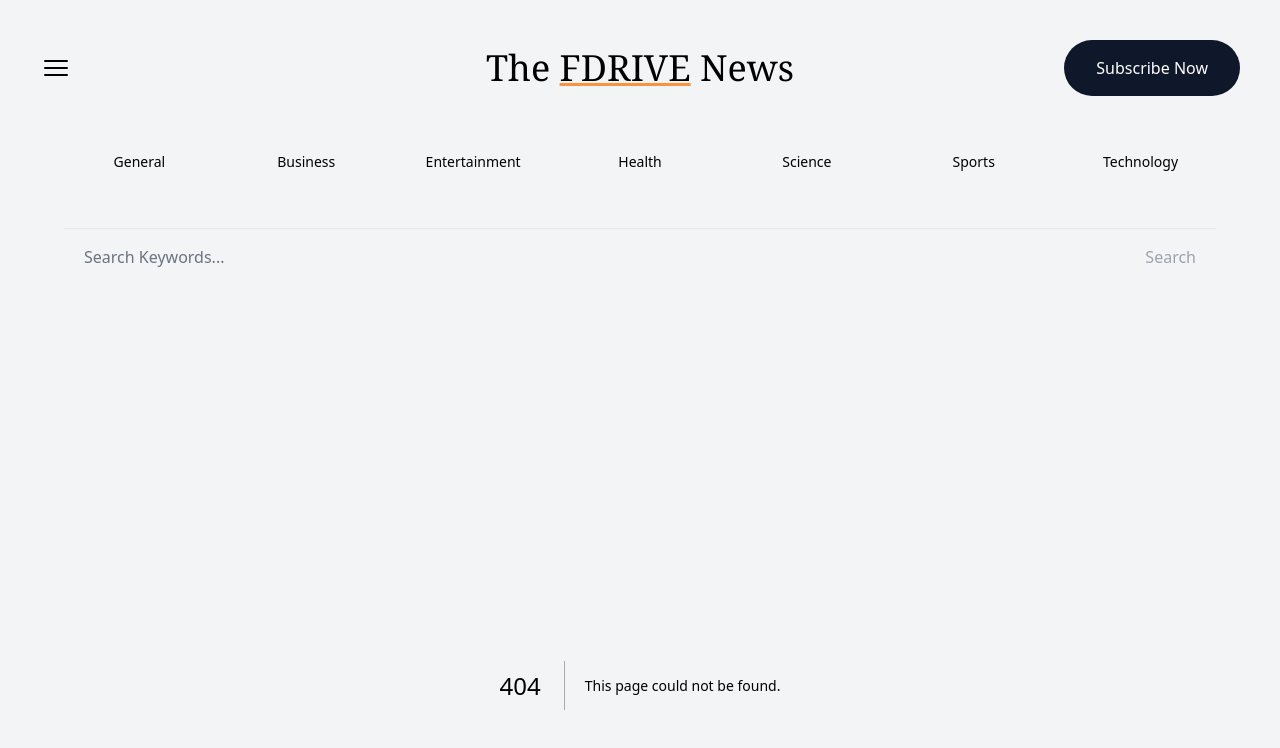
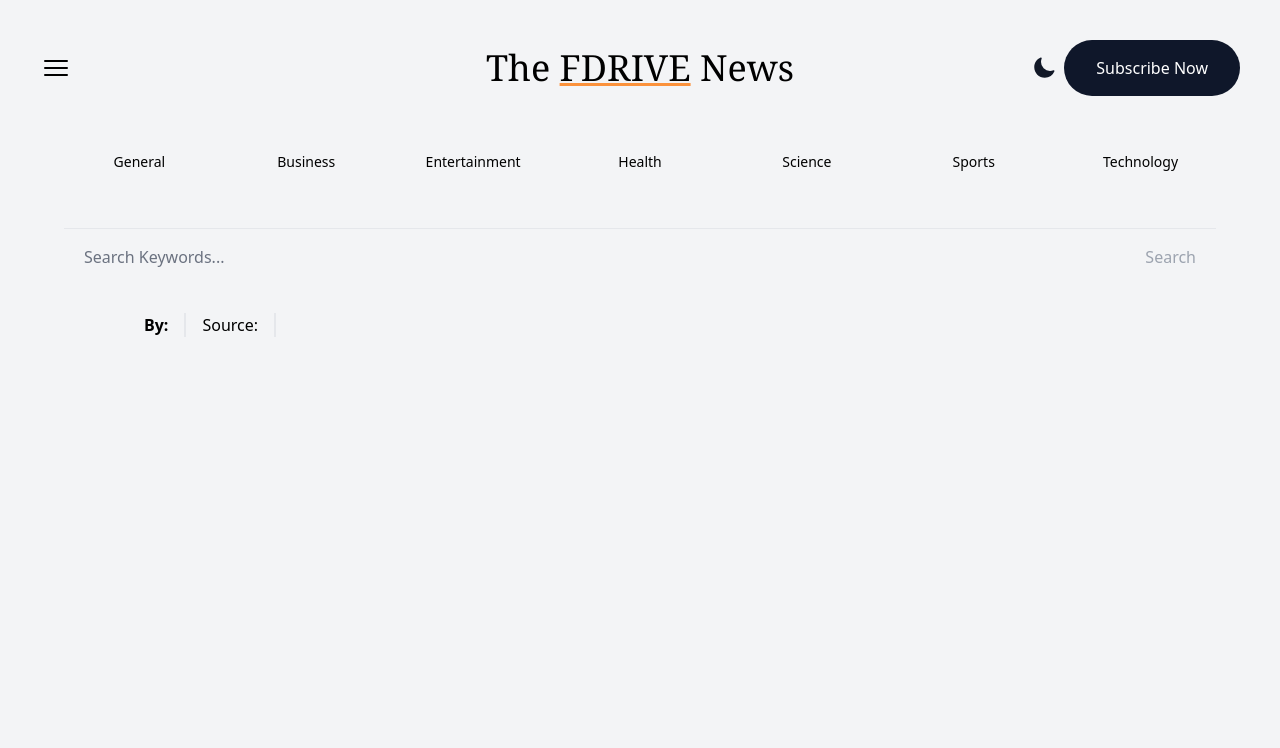
Before and after one commit to fdrive422/LiveNews, a Next.js app: page /article in a window 1280 px wide. Before the commit this address had no page. Shown: the top 748 px of the page. Built offline with nearby package versions, Linux system fonts and the light colour scheme.

Commit message:
darkmode function, artilce page

```diff
--- a/app/Article.tsx
+++ b/app/Article.tsx
@@ -1,3 +1,5 @@
+import ReadMoreButton from "./ReadMoreButton";
+
 type Props = {
 	article: Article;
 };
@@ -29,7 +31,7 @@ function Article({ article }: Props) {
 					</footer>
 				</div>
 
-				{/* ReadMoreButton */}
+				<ReadMoreButton article={article} />
 			</div>
 		</article>
 	);
--- /dev/null
+++ b/app/DarkModeButton.tsx
@@ -0,0 +1,38 @@
+"use client";
+
+import { useTheme } from "next-themes";
+import { useState, useEffect } from "react";
+import { SunIcon, MoonIcon } from "@heroicons/react/24/solid";
+
+function DarkModeButton() {
+	const [mounted, setMounted] = useState(false);
+	const { systemTheme, theme, setTheme } = useTheme();
+
+	useEffect(() => {
+		setMounted(true);
+	}, []);
+
+	if (!mounted) {
+		return null;
+	}
+
+	const currentTheme = theme === "system" ? systemTheme : theme;
+
+	return (
+		<div>
+			{currentTheme === "dark" ? (
+				<SunIcon
+					className="h-8 w-8 cursor-pointer text-yellow-500"
+					onClick={() => setTheme("light")}
+				/>
+			) : (
+				<MoonIcon
+					className="h-6 w-6 cursor-pointer text-gray-900"
+					onClick={() => setTheme("dark")}
+				/>
+			)}
+		</div>
+	);
+}
+
+export default DarkModeButton;
--- a/app/Header.tsx
+++ b/app/Header.tsx
@@ -1,5 +1,6 @@
 import { Bars3Icon } from "@heroicons/react/24/solid";
 import Link from "next/link";
+import DarkModeButton from "./DarkModeButton";
 import NavLinks from "./NavLinks";
 import SearchBox from "./SearchBox";
 
@@ -18,7 +19,8 @@ function Header() {
 					</h1>
 				</Link>
 				<div className="flex items-center justify-end space-x-2">
-					{/* DarkModeButton */}
+					<DarkModeButton />
+
 					<button className="hidden md:inline bg-slate-900 text-white px-4 lg:px-8 py-2 lg:py-4 rounded-full dark:bg-slate-800">
 						Subscribe Now
 					</button>
--- /dev/null
+++ b/app/Providers.tsx
@@ -0,0 +1,12 @@
+"use client";
+import { ThemeProvider } from "next-themes";
+
+function Providers({ children }: { children: React.ReactNode }) {
+	return (
+		<ThemeProvider enableSystem={true} attribute="class">
+			{children}
+		</ThemeProvider>
+	);
+}
+
+export default Providers;
--- /dev/null
+++ b/app/ReadMoreButton.tsx
@@ -0,0 +1,29 @@
+"use client";
+
+import { useRouter } from "next/navigation";
+
+type Props = {
+	article: Article;
+};
+
+function ReadMoreButton({ article }: Props) {
+	const router = useRouter();
+
+	const handleClick = () => {
+		const queryString = Object.entries(article)
+			.map(([key, value]) => `${key}=${value}`)
+			.join("&");
+		const url = `/article?${queryString}`;
+		console.log(url);
+		router.push(url);
+	};
+
+	return (
+		<button
+			onClick={handleClick}
+			className="bg-orange-400 h-10 rounded-b-lg dark:text-gray-900 hover:bg-orange-500">
+			Read More
+		</button>
+	);
+}
+export default ReadMoreButton;
--- /dev/null
+++ b/app/article/page.tsx
@@ -0,0 +1,47 @@
+import { notFound } from "next/navigation";
+
+type Props = {
+	searchParams?: Article;
+};
+
+function ArticlePage({ searchParams }: Props) {
+	if (
+		(searchParams && Object.entries(searchParams).length === 0) ||
+		!searchParams
+	) {
+		return notFound();
+	}
+
+	const article: Article = searchParams;
+
+	return (
+		<article>
+			<section className="flex flex-col lg:flex-row pb-24 px-0 lg:px-10">
+				{article.image && (
+					<img
+						className="h-50 max-w-md mx-auto md:max-w-lg lg:max-w-xl object-cover rounded-lg shadow-md"
+						src={article.image}
+						alt={article.title}
+					/>
+				)}
+				<div className="px-10">
+					<h1 className="headerTitle px-0 no-underline pb-2">
+						{article.title}
+					</h1>
+
+					<div className="flex divide-x-2 space-x-4">
+						<h2 className="font-bold">By: {article.author}</h2>
+						<h2 className="fond-bold pl-4">
+							Source: {article.source}
+						</h2>
+						<p className="pl-4">{article.published_at}</p>
+					</div>
+
+					<p className="pt-4">{article.description}</p>
+				</div>
+			</section>
+		</article>
+	);
+}
+
+export default ArticlePage;
--- a/app/layout.tsx
+++ b/app/layout.tsx
@@ -1,5 +1,6 @@
 import "../styles/globals.css";
 import Header from "./Header";
+import Providers from "./Providers";
 
 export default function RootLayout({
 	children,
@@ -8,12 +9,12 @@ export default function RootLayout({
 }) {
 	return (
 		<html>
-			<head />
-
-			<body className="bg-gray-100 dark:bg-zinc-900 transition-all duration-700">
-				<Header />
-				<div className="max-w-6xl mx-auto">{children}</div>
-			</body>
+			<Providers>
+				<body className="bg-gray-100 dark:bg-zinc-900 transition-all duration-700">
+					<Header />
+					<div className="max-w-6xl mx-auto">{children}</div>
+				</body>
+			</Providers>
 		</html>
 	);
 }
--- a/package.json
+++ b/package.json
@@ -12,6 +12,7 @@
     "graphql": "^16.6.0",
     "graphql-request": "^5.1.0",
     "next": "latest",
+    "next-themes": "^0.2.1",
     "npm": "^9.3.0",
     "react": "18.2.0",
     "react-dom": "18.2.0"
--- a/styles/globals.css
+++ b/styles/globals.css
@@ -6,4 +6,8 @@
 	.navLink {
 		@apply hover:underline decoration-orange-400 text-center decoration-2 active:underline underline-offset-8 rounded-full p-4 cursor-pointer hover:font-bold capitalize hover:scale-110 transition-transform duration-200 ease-out;
 	}
+
+	.headerTitle {
+		@apply text-4xl font-serif capitalize px-10 pt-5 underline decoration-orange-400 decoration-2 underline-offset-4 decoration-double;
+	}
 }
--- a/tailwind.config.js
+++ b/tailwind.config.js
@@ -5,6 +5,7 @@ module.exports = {
     './components/**/*.{js,ts,jsx,tsx}',
     './app/**/*.{js,ts,jsx,tsx}',
   ],
+  darkMode: "class",
   theme: {
     extend: {},
   },
```
Also changed, not shown: 1 other file (tests, documents, lock files or other folders).
